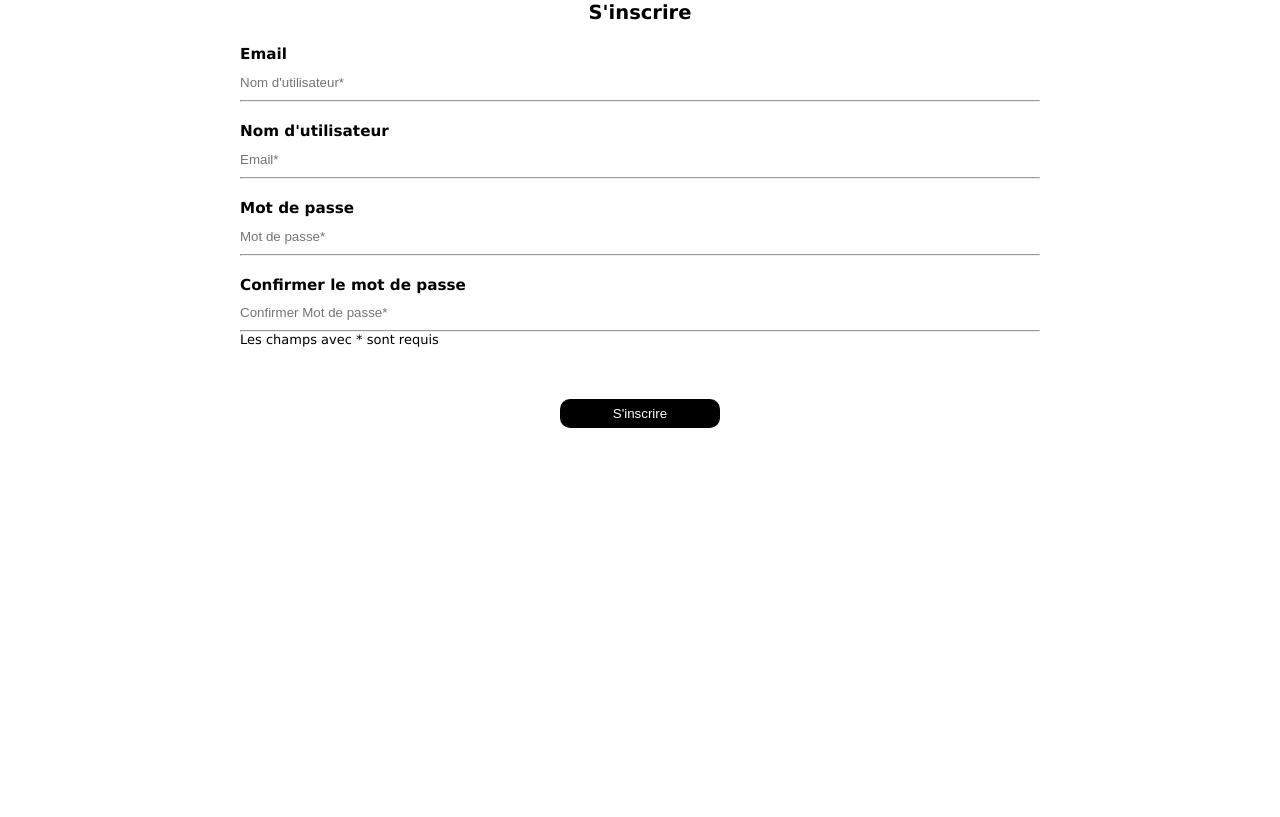
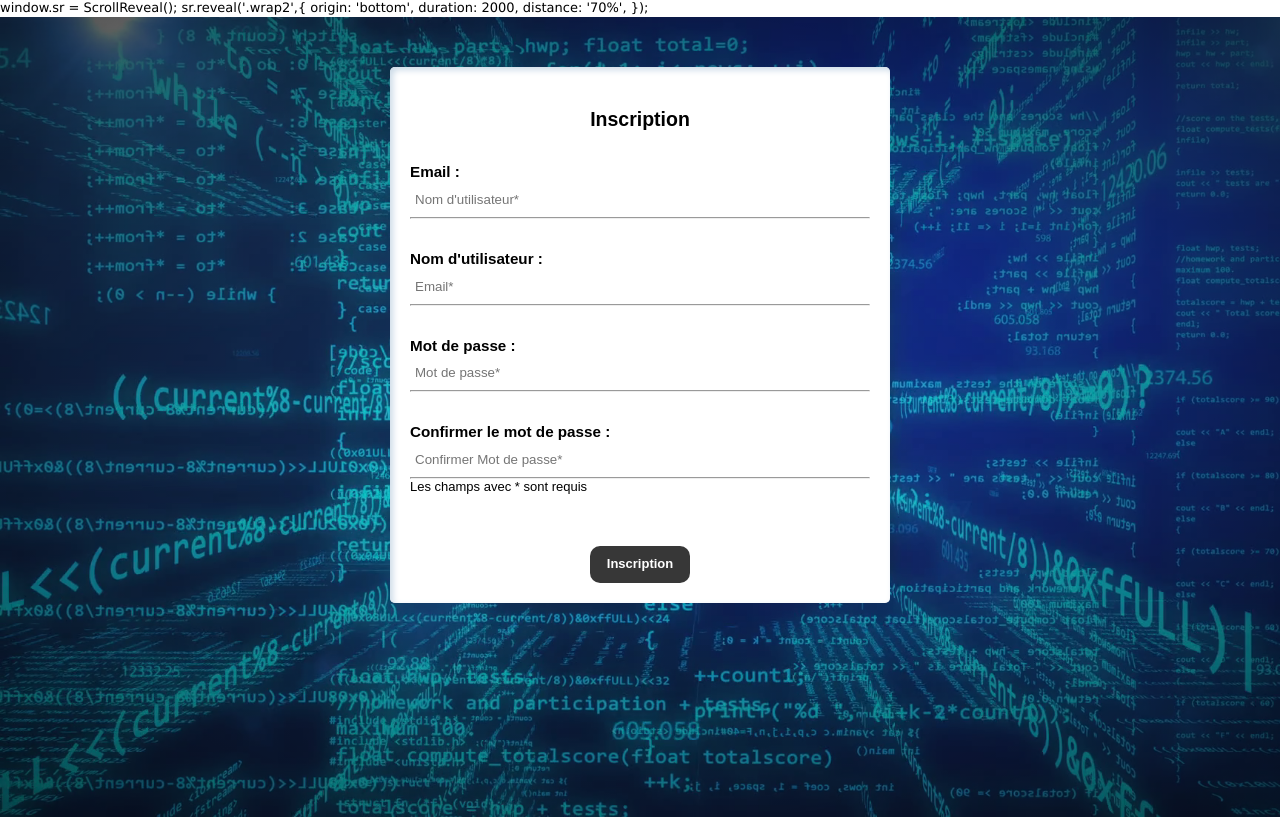
Before and after one commit to lucdormand/ALTL-NETWORK, a PHP site: page /register.php in a window 1280 px wide. Before the commit the page ends 428 px from the top, so only its background shows below. Run offline with PHP 8.4, Linux system fonts and the light colour scheme; some libraries are stand-ins or nearby versions.

Commit message:
inscriptioncssback

```diff
--- a/asset/css/style.css
+++ b/asset/css/style.css
@@ -111,20 +111,35 @@
 /* INSCRIPTION */
 
 
-#register_form {}
-
-#register_form .wrap2 {
-    max-width: 800px;
-    margin: 0 auto;
+#register_form {
+    font: 400 13px/1.3 poppins, sans-serif;
+    background-image: radial-gradient(rgba(0, 0, 0, 0), rgba(0, 0, 0, 0.7)),url("../img/fond-inscription.png");
+    background-repeat: no-repeat;
+    background-size: cover;
+    padding:50px;
+    height: 100vh;
 
 
 }
 
+
+#register_form .wrap2 {
+    background-color: white;
+    max-width: 500px;
+    margin: 0 auto;
+    padding: 20px;
+    border-radius: 5px;
+    box-shadow: rgb(204, 219, 232) 3px 3px 6px 0px inset, rgba(255, 255, 255, 0.5) -3px -3px 6px 1px inset;
+    z-index: 1;
+
+}
+
 #register_form .info_box{
-    padding-top: 20px;
+    padding-top: 30px;
 
 }
 #register_form h1 {
+    padding-top: 20px;
     text-align: center;
 }
 #register_form h3 {
@@ -134,18 +149,25 @@
 #register_form input{
     border: none;
     width: 100%;
-    padding: 10px 0;
+    padding: 10px 5px;
 
 }
 #register_form input[type="submit"] {
-    background-color: black;
+    background-color: #373737;
     border-radius: 10px;
     color: white;
-    width: 20%;
+    width: 100px;
     cursor: pointer;
-    padding: 7px;
+    padding: 10px;
+    font: 800 13px/1.3 poppins, sans-serif;
+}
 
+#register_form input[type="submit"]:hover{
+    box-shadow: rgba(0, 0, 0, 0.16) 0px 3px 6px, rgba(0, 0, 0, 0.23) 0px 3px 6px;
+    transform:translateX(3px);
+    transition:0.3s;
 }
+
 #register_form .info_box_button{
     margin-top: 50px;
     text-align: center;
--- a/asset/js/main.js
+++ b/asset/js/main.js
@@ -0,0 +1,8 @@
+window.sr = ScrollReveal();
+
+sr.reveal('.wrap2',{
+    origin: 'bottom',
+    duration: 2000,
+    distance: '70%',
+
+});
--- a/index.php
+++ b/index.php
@@ -6,12 +6,12 @@
 ?>
 <h1><strong>Home</strong></h1>
 
-
-
+<script src="https://unpkg.com/scrollreveal"></script>
 <script src="https://cdnjs.cloudflare.com/ajax/libs/jquery/3.6.0/jquery.min.js"></script>
 <script src="https://cdnjs.cloudflare.com/ajax/libs/Chart.js/3.7.0/chart.min.js"></script>
-    <script src="asset/js/jquery.flexslider.js"></script>
+<script src="asset/js/jquery.flexslider.js"></script>
 <script src="asset/js/main.js"></script>
+
 
 <?php
 
--- a/register.php
+++ b/register.php
@@ -2,6 +2,7 @@
 session_start();
 require('inc/pdo.php');
 require('inc/fonctions.php');
+require ('./asset/js/main.js');
 
 $success=false;
 $errors = [];
@@ -72,34 +73,39 @@
 <body>
 
 <section id="register_form">
+    <div class="lines">
+        <div class="line"></div>
+        <div class="line"></div>
+        <div class="line"></div>
+    </div>
     <div class="wrap2">
-        <h1>S'inscrire</h1>
+        <h1>Inscription</h1>
         <?php if($success==false){ ?>
         <form action="" method="post" class="wrapform" novalidate>
 
             <div class="info_box">
-                <h3>Email</h3>
+                <h3>Email :</h3>
                 <label for="pseudo"></label>
                 <input type="text" placeholder="Nom d'utilisateur*" id="pseudo" name="pseudo" value="<?=recupInputValue('pseudo');?>">
                 <hr>
             </div>
             <span class="error"><?= viewError($errors,'pseudo'); ?></span>
             <div class="info_box">
-                <h3>Nom d'utilisateur</h3>
+                <h3>Nom d'utilisateur :</h3>
                 <label for="email"></label>
                 <input type="email" placeholder="Email*" id="email" name="email" value="<?= recupInputValue('email'); ?>">
                 <hr>
             </div>
             <span class="error"><?= viewError($errors,'email'); ?></span>
             <div class="info_box">
-                <h3>Mot de passe</h3>
+                <h3>Mot de passe :</h3>
                 <label for="password"></label>
                 <input type="password" placeholder="Mot de passe*" id="password" name="password" value="">
                 <hr>
             </div>
             <span class="error"><?= viewError($errors,'password'); ?></span>
             <div class="info_box">
-                <h3>Confirmer le mot de passe</h3>
+                <h3>Confirmer le mot de passe :</h3>
                 <label for="password2"></label>
                 <input type="password" placeholder="Confirmer Mot de passe*" id="password2" name="password2" value="">
                 <hr>
@@ -107,14 +113,17 @@
             </div>
 
             <div class="info_box_button">
-                <input type="submit" name="submitted" value="S'inscrire">
+                <input type="submit" name="submitted" value="Inscription">
             </div>
 
         </form>
         <?php } else {echo'<div class="info_box_success"><h2>Bienvenue ! Votre compte a bien été créé !</h2><h4>Redirection dans 5 secondes.</h4></div>';} ?>
     </div>
 </section>
-
-
+<script src="https://unpkg.com/scrollreveal"></script>
+<script src="https://cdnjs.cloudflare.com/ajax/libs/jquery/3.6.0/jquery.min.js"></script>
+<script src="https://cdnjs.cloudflare.com/ajax/libs/Chart.js/3.7.0/chart.min.js"></script>
+<script src="asset/js/jquery.flexslider.js"></script>
+<script src="asset/js/main.js"></script>
 </body>
 </html>
```
Also changed, not shown: asset/img/fond-inscription.png (added).
